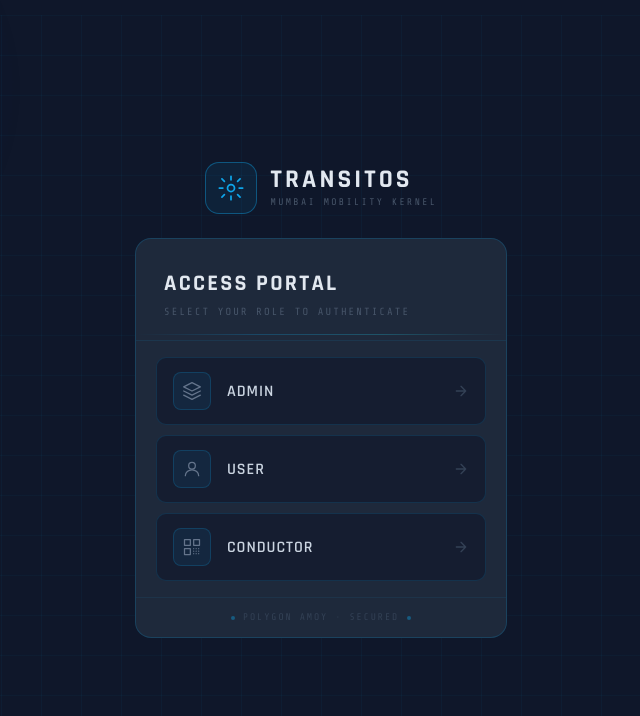
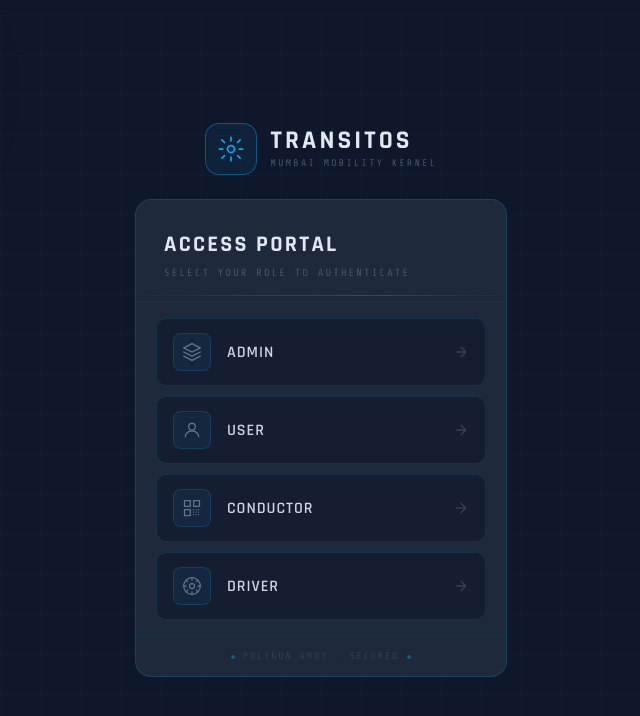
Before and after one commit to Spidey6978/TransitOS, a React (Vite) app: page / in a window 1280 px wide. Shown: the top 716 px of the page, without its empty margins (319-959 px from the left). Built offline with nearby package versions, Linux system fonts and the light colour scheme.

Commit message:
Updated login for driver

```diff
--- a/src/pages/Login.jsx
+++ b/src/pages/Login.jsx
@@ -30,6 +30,18 @@ const ROLES = [
       <svg width="20" height="20" viewBox="0 0 24 24" fill="none" stroke="currentColor" strokeWidth="1.5" strokeLinecap="round" strokeLinejoin="round">
         <rect x="3" y="3" width="7" height="7"/><rect x="14" y="3" width="7" height="7"/><rect x="3" y="14" width="7" height="7"/>
         <path d="M14 14h.01M14 17h.01M17 14h.01M17 17h.01M20 14h.01M20 17h.01M20 20h.01M17 20h.01M14 20h.01"/>
+      </svg>
+    ),
+  },
+  {
+    label: 'Driver',
+    value: 'driver',
+    route: '/driver/active',
+    icon: (
+      <svg width="20" height="20" viewBox="0 0 24 24" fill="none" stroke="currentColor" strokeWidth="1.5" strokeLinecap="round" strokeLinejoin="round">
+        <circle cx="12" cy="12" r="10"/>
+        <circle cx="12" cy="12" r="3"/>
+        <path d="M12 2v3M12 19v3M2 12h3M19 12h3M4.93 4.93l2.12 2.12M16.95 16.95l2.12 2.12M4.93 19.07l2.12-2.12M16.95 7.05l2.12-2.12"/>
       </svg>
     ),
   },
```
